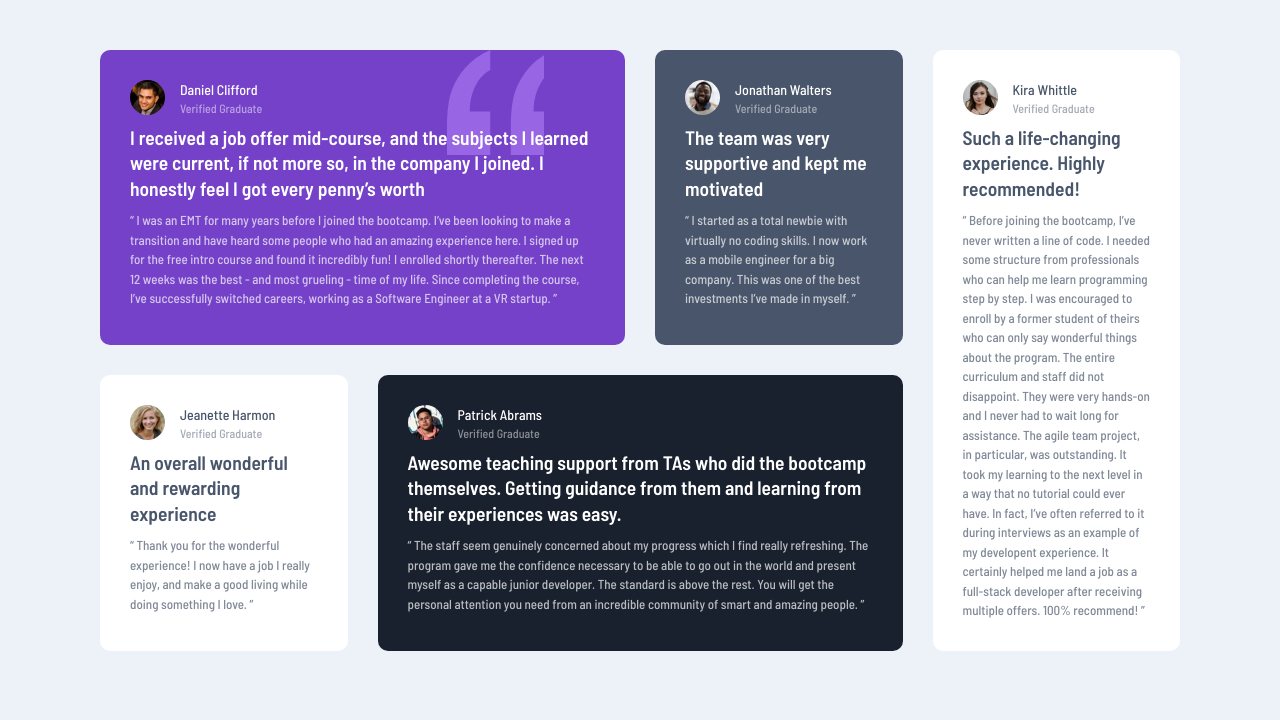
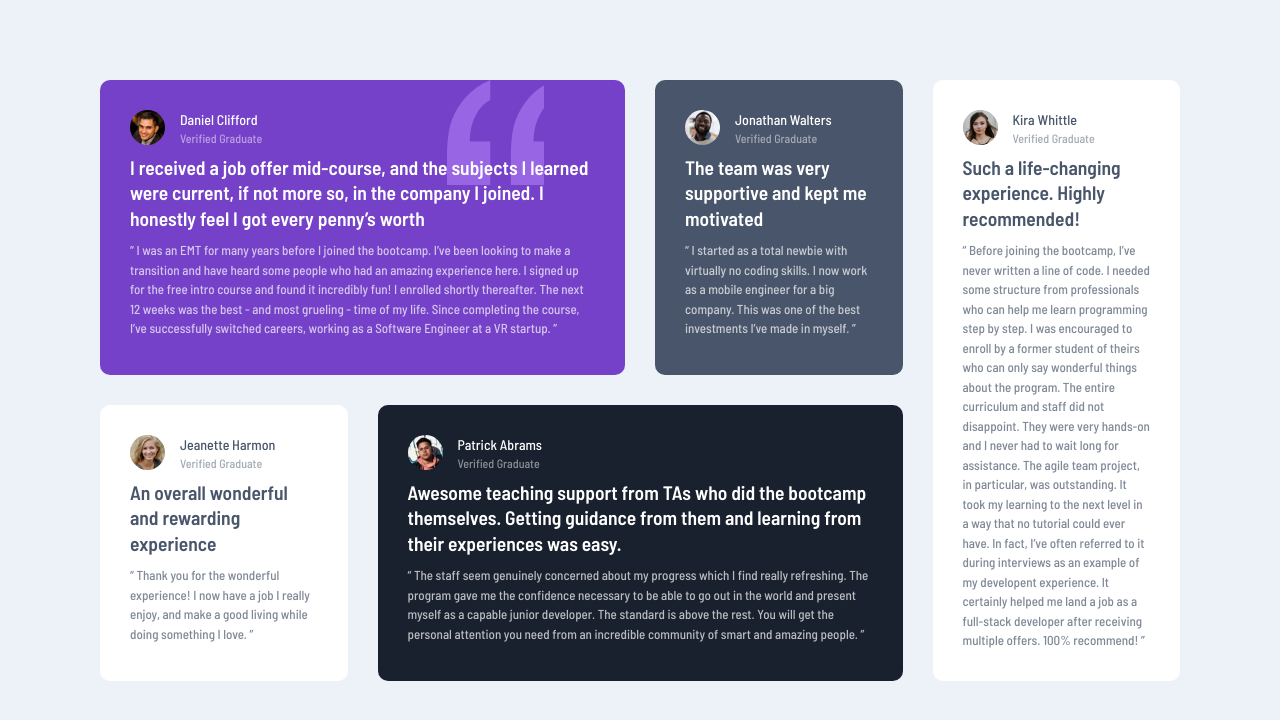
Before and after one commit to britez13/Testimonial-grid, a plain HTML site: page index.html in a window 1280 px wide. Drawn offline with Linux system fonts and the light colour scheme.

Commit message:
Changed screeshot

```diff
--- a/scss/globals/_boilerplate.scss
+++ b/scss/globals/_boilerplate.scss
@@ -19,5 +19,5 @@ body {
     font-size: 1.3rem;
     color: var(--white);
     height: auto;
-    margin: 5rem 1rem;
+    margin: 8rem 1rem 0 ;
 }
```
Also changed, not shown: dist/style.css, screenshot.jpg, 1 other file.
